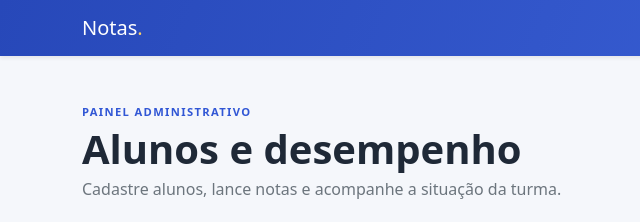
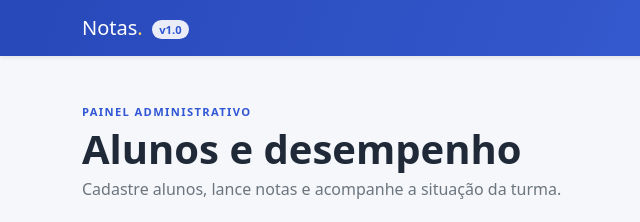
Before and after one commit to Rapido-TechHub/public, a website: page public/index.html in a window 1280 px wide. Shown: the top 222 px of the page, 0-640 px from the left. Drawn offline with nearby package versions, Linux system fonts and the light colour scheme; no server answers.

Commit message:
style(ui): add version badge to navbar

```diff
--- a/public/index.html
+++ b/public/index.html
@@ -30,7 +30,7 @@
 
     <nav class="navbar navbar-dark bg-primary shadow-sm">
       <div class="container">
-        <span class="navbar-brand mb-0 h1">Notas<span class="brand-dot">.</span></span>
+        <span class="navbar-brand mb-0 h1">Notas<span class="brand-dot">.</span> <span class="badge bg-white text-primary fs-7 rounded-pill ms-1 align-middle">v1.0</span></span>
         <span class="navbar-text text-white-50">Gestão acadêmica</span>
       </div>
     </nav>
--- a/public/styles.css
+++ b/public/styles.css
@@ -2,6 +2,7 @@
 body { background: #f5f7fb; color: #1f2937; }
 .navbar { background: linear-gradient(110deg, #2748b9, #4169e1) !important; }
 .brand-dot { color: #ffd166; }
+.fs-7 { font-size: .7rem; font-weight: 700; opacity: .9; }
 .eyebrow { color: #3157d5; font-size: .7rem; font-weight: 800; letter-spacing: .12em; }
 .stat-card { background: #fff; border: 1px solid #e9edf5; border-radius: .75rem; padding: 1rem 1.25rem; box-shadow: 0 .125rem .25rem rgba(31, 41, 55, .04); }
 .stat-card span { color: #6b7280; display: block; font-size: .82rem; margin-bottom: .25rem; }
```
